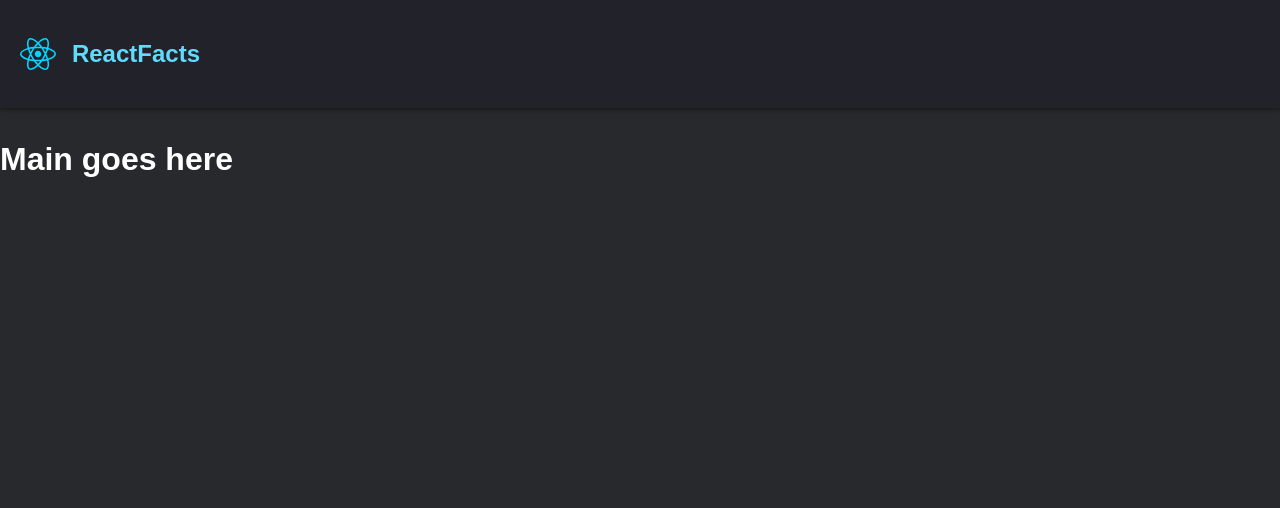
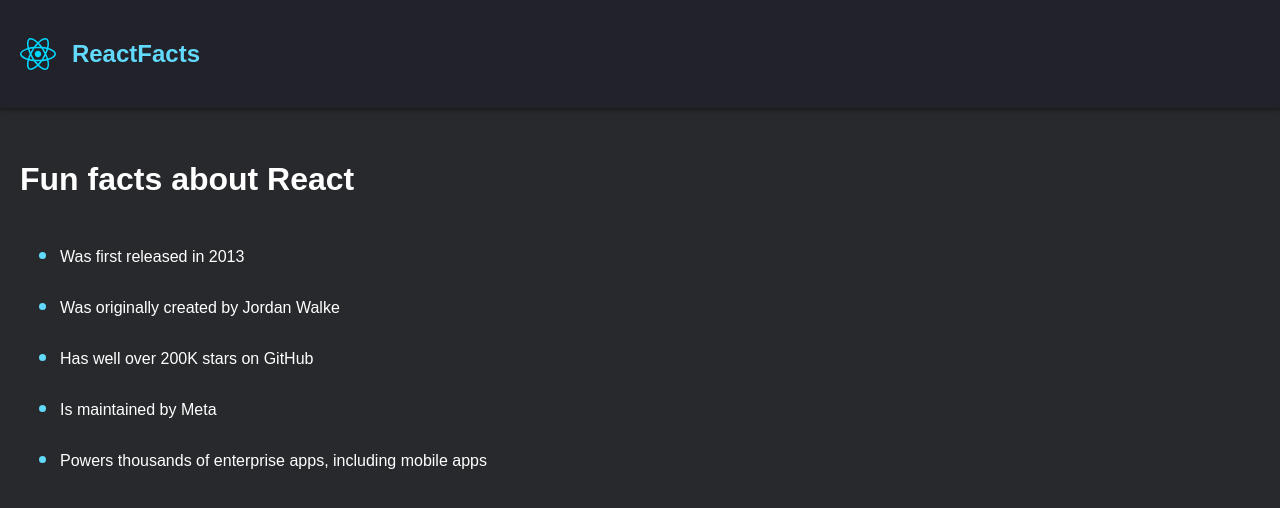
Before and after one commit to JatinAcharya/reactjs-react-facts, a React (Vite) app: page / in a window 1280 px wide. Shown: the top 508 px of the page. Built offline with nearby package versions, Linux system fonts and the light colour scheme.

Commit message:
main content section done

```diff
--- a/src/App.css
+++ b/src/App.css
@@ -51,3 +51,21 @@
   min-height: 4rem;
   font-weight: 700;
 }
+
+main{
+  padding: 1.25rem;
+}
+
+.facts-list {
+  margin-top: 2rem;
+}
+
+.facts-list > li {
+  padding-block: 1rem;
+  line-height: 1rem;
+}
+
+.facts-list > li::marker{
+  color: #61DAFB;
+  font-size: 1.5rem;
+}
--- a/src/components/Main.jsx
+++ b/src/components/Main.jsx
@@ -1,7 +1,18 @@
 import React from "react";
 
 const Main = () => {
-  return <h1>Main goes here</h1>;
+  return (
+    <main>
+      <h1>Fun facts about React</h1>
+      <ul className="facts-list">
+        <li>Was first released in 2013</li>
+        <li>Was originally created by Jordan Walke</li>
+        <li>Has well over 200K stars on GitHub</li>
+        <li>Is maintained by Meta</li>
+        <li>Powers thousands of enterprise apps, including mobile apps</li>
+      </ul>
+    </main>
+  );
 };
 
 export default Main;
```
